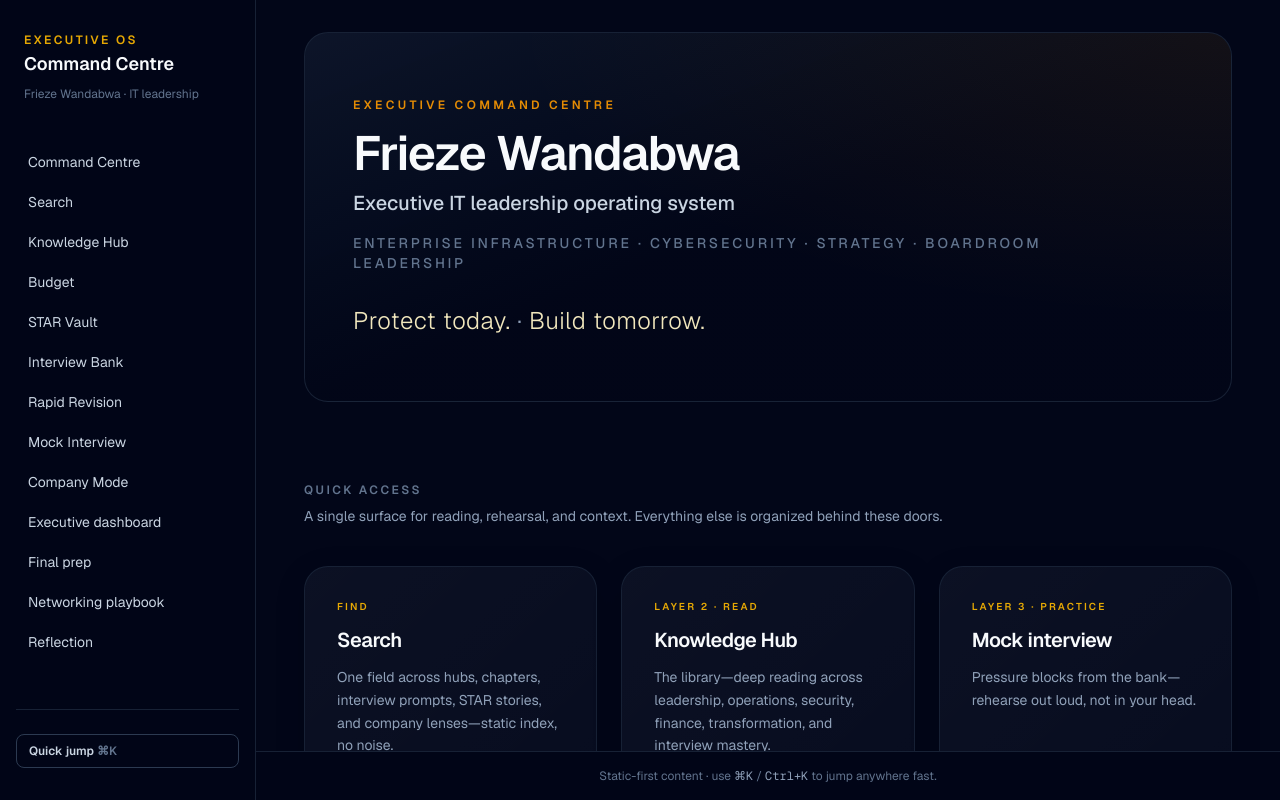
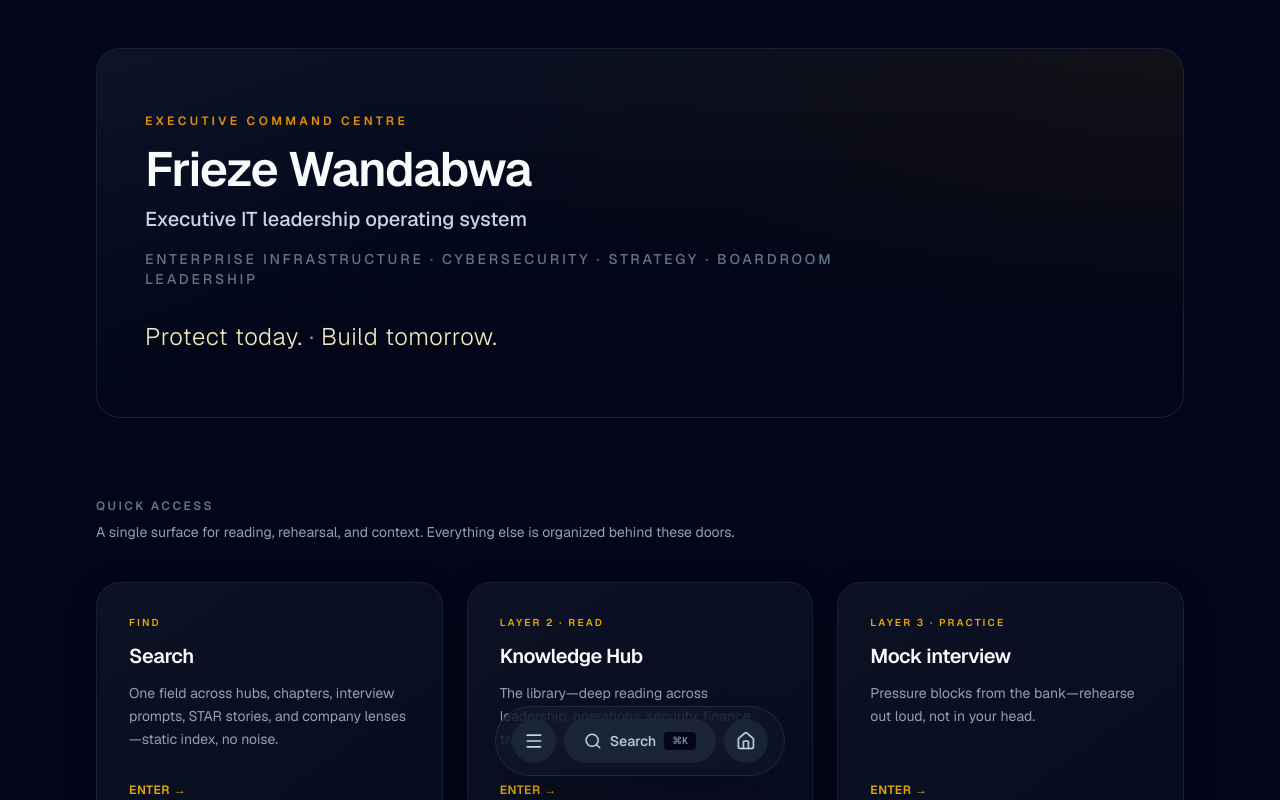
Before and after one commit to FRIEZEWANDABWA/jobrehersal, a Next.js app: page / in a window 1280 px wide. Built offline with nearby package versions, Linux system fonts and the light colour scheme.

Commit message:
feat: redesign layout with immersive zero-chrome floating dock

```diff
--- a/components/AppShell.tsx
+++ b/components/AppShell.tsx
@@ -1,11 +1,11 @@
 "use client";
 
-import Link from "next/link";
-import { useCallback, useEffect, useReducer } from "react";
+import { useCallback, useEffect, useReducer, useState } from "react";
 import { usePathname } from "next/navigation";
 import { AnimatePresence, motion } from "framer-motion";
 import { CommandPalette } from "@/components/CommandPalette";
-import { mainNav } from "@/lib/navigation";
+import { NavigationDrawer } from "@/components/NavigationDrawer";
+import { FloatingDock } from "@/components/FloatingDock";
 
 type PaletteState = { open: boolean; instanceKey: number };
 
@@ -32,18 +32,14 @@ export function AppShell({ children }: { children: React.ReactNode }) {
     open: false,
     instanceKey: 0,
   });
+  const [drawerOpen, setDrawerOpen] = useState(false);
 
-  const openPalette = useCallback(() => {
-    dispatchPalette({ type: "open" });
-  }, []);
+  const openPalette = useCallback(() => dispatchPalette({ type: "open" }), []);
+  const togglePalette = useCallback(() => dispatchPalette({ type: "toggle" }), []);
+  const closePalette = useCallback(() => dispatchPalette({ type: "close" }), []);
 
-  const togglePalette = useCallback(() => {
-    dispatchPalette({ type: "toggle" });
-  }, []);
-
-  const closePalette = useCallback(() => {
-    dispatchPalette({ type: "close" });
-  }, []);
+  const openDrawer = useCallback(() => setDrawerOpen(true), []);
+  const closeDrawer = useCallback(() => setDrawerOpen(false), []);
 
   useEffect(() => {
     const onKey = (e: KeyboardEvent) => {
@@ -63,81 +59,13 @@ export function AppShell({ children }: { children: React.ReactNode }) {
         onClose={closePalette}
         instanceKey={palette.instanceKey}
       />
-      <div className="flex h-dvh max-h-dvh min-h-0 w-full flex-1 overflow-hidden bg-slate-950 text-slate-100">
-        <aside className="hidden h-full min-h-0 w-64 shrink-0 flex-col overflow-y-auto overscroll-y-contain border-r border-slate-800/80 bg-slate-950/95 px-4 py-8 lg:flex">
-          <div className="px-2">
-            <Link href="/" className="block">
-              <p className="text-xs font-semibold uppercase tracking-[0.2em] text-amber-400/90">
-                Executive OS
-              </p>
-              <p className="mt-1 text-lg font-semibold leading-snug text-slate-50">
-                Command Centre
-              </p>
-              <p className="mt-2 text-xs leading-relaxed text-slate-500">
-                Frieze Wandabwa · IT leadership
-              </p>
-            </Link>
-          </div>
-          <nav className="mt-10 flex-1 space-y-1" aria-label="Primary">
-            {mainNav.map((item) => (
-              <Link
-                key={item.href}
-                href={item.href}
-                className="block rounded-lg px-3 py-2 text-sm text-slate-300 transition hover:bg-slate-800/80 hover:text-white"
+      <NavigationDrawer isOpen={drawerOpen} onClose={closeDrawer} />
+
+      <div className="flex h-dvh max-h-dvh min-h-0 w-full flex-col overflow-hidden bg-slate-950 text-slate-100 relative">
+        <main
+          id="main-scroll-container"
+          className="min-h-0 flex-1 overflow-y-auto overscroll-y-contain px-4 py-12 sm:px-8 lg:px-16 xl:px-24 mx-auto w-full max-w-7xl relative"
         >
-                {item.label}
-              </Link>
-            ))}
-          </nav>
-          <div className="mt-8 space-y-3 border-t border-slate-800/80 pt-6">
-            <button
-              type="button"
-              onClick={openPalette}
-              className="w-full rounded-lg border border-slate-700/90 px-3 py-2 text-left text-xs font-semibold text-slate-300 transition hover:border-amber-500/45 hover:text-white"
-            >
-              Quick jump <span className="text-slate-500">⌘K</span>
-            </button>
-          </div>
-        </aside>
-
-        <div className="flex min-h-0 min-w-0 flex-1 flex-col overflow-hidden relative">
-          <header className="shrink-0 border-b border-slate-800/80 bg-slate-950/95 px-4 py-4 backdrop-blur lg:hidden z-20 relative">
-            <div className="flex items-start justify-between gap-3">
-              <Link href="/" className="min-w-0">
-                <p className="truncate text-sm font-semibold text-slate-50">
-                  Command Centre
-                </p>
-                <p className="truncate text-xs text-slate-500">
-                  Executive IT leadership OS
-                </p>
-              </Link>
-              <div className="flex shrink-0 flex-col items-end gap-2">
-                <button
-                  type="button"
-                  onClick={openPalette}
-                  className="rounded-lg border border-slate-700/90 px-2.5 py-1.5 text-[11px] font-semibold text-slate-300 hover:border-amber-500/45 hover:text-white"
-                >
-                  ⌘K
-                </button>
-              </div>
-            </div>
-            <nav
-              className="mt-3 flex gap-2 overflow-x-auto pb-1 text-xs"
-              aria-label="Primary mobile"
-            >
-              {mainNav.map((item) => (
-                <Link
-                  key={item.href}
-                  href={item.href}
-                  className="shrink-0 rounded-full border border-slate-700/80 px-3 py-1 text-slate-200 hover:border-amber-500/50 hover:text-white"
-                >
-                  {item.label}
-                </Link>
-              ))}
-            </nav>
-          </header>
-
-          <main className="min-h-0 flex-1 overflow-y-auto overscroll-y-contain px-4 py-8 sm:px-8 lg:px-12 relative">
           <AnimatePresence mode="wait">
             <motion.div
               key={pathname}
@@ -145,20 +73,14 @@ export function AppShell({ children }: { children: React.ReactNode }) {
               animate={{ opacity: 1, y: 0 }}
               exit={{ opacity: 0, y: -8 }}
               transition={{ duration: 0.2, ease: "easeOut" }}
-                className="h-full"
+              className="h-full pb-32" // Padding bottom to avoid content hiding behind the dock
             >
               {children}
             </motion.div>
           </AnimatePresence>
         </main>
 
-          <footer className="shrink-0 border-t border-slate-800/80 bg-slate-950/95 px-4 py-4 text-center text-xs text-slate-500 sm:px-6 lg:px-12 z-20 relative">
-            Static-first content · use{" "}
-            <span className="font-mono text-slate-400">⌘K</span> /{" "}
-            <span className="font-mono text-slate-400">Ctrl+K</span> to jump anywhere
-            fast.
-          </footer>
-        </div>
+        <FloatingDock onOpenMenu={openDrawer} onOpenPalette={openPalette} />
       </div>
     </>
   );
--- /dev/null
+++ b/components/FloatingDock.tsx
@@ -0,0 +1,87 @@
+"use client";
+
+import { useEffect, useState } from "react";
+import Link from "next/link";
+import { motion, AnimatePresence } from "framer-motion";
+import { Menu, Search, Home } from "lucide-react";
+
+export function FloatingDock({
+  onOpenMenu,
+  onOpenPalette,
+}: {
+  onOpenMenu: () => void;
+  onOpenPalette: () => void;
+}) {
+  const [isVisible, setIsVisible] = useState(true);
+  const [lastScrollY, setLastScrollY] = useState(0);
+
+  useEffect(() => {
+    // We attach scroll listener to the main content div, not window,
+    // because AppShell overflow is handled internally.
+    const scrollContainer = document.getElementById("main-scroll-container");
+
+    if (!scrollContainer) return;
+
+    const handleScroll = () => {
+      const currentScrollY = scrollContainer.scrollTop;
+
+      if (currentScrollY < 50) {
+        setIsVisible(true);
+      } else if (currentScrollY > lastScrollY) {
+        // Scrolling down
+        setIsVisible(false);
+      } else {
+        // Scrolling up
+        setIsVisible(true);
+      }
+      setLastScrollY(currentScrollY);
+    };
+
+    scrollContainer.addEventListener("scroll", handleScroll, { passive: true });
+    return () => scrollContainer.removeEventListener("scroll", handleScroll);
+  }, [lastScrollY]);
+
+  return (
+    <AnimatePresence>
+      {isVisible && (
+        <motion.div
+          initial={{ y: 100, opacity: 0 }}
+          animate={{ y: 0, opacity: 1 }}
+          exit={{ y: 100, opacity: 0 }}
+          transition={{ type: "spring", stiffness: 300, damping: 25 }}
+          className="fixed bottom-6 left-1/2 z-30 -translate-x-1/2"
+        >
+          <div className="flex items-center gap-2 rounded-full border border-slate-700/50 bg-slate-900/60 px-4 py-3 shadow-2xl backdrop-blur-xl">
+            <button
+              onClick={onOpenMenu}
+              className="flex items-center justify-center rounded-full bg-slate-800/80 p-3 text-slate-300 transition-colors hover:bg-amber-500/20 hover:text-amber-400"
+              title="Menu"
+            >
+              <Menu size={20} />
+            </button>
+
+            <button
+              onClick={onOpenPalette}
+              className="flex items-center gap-2 rounded-full bg-slate-800/80 px-5 py-3 text-sm font-medium text-slate-300 transition-colors hover:bg-slate-700 hover:text-white"
+              title="Search"
+            >
+              <Search size={18} />
+              <span className="hidden sm:inline">Search</span>
+              <kbd className="hidden rounded bg-slate-950 px-2 py-0.5 font-mono text-[10px] text-slate-400 sm:inline">
+                ⌘K
+              </kbd>
+            </button>
+
+            <Link
+              href="/"
+              className="flex items-center justify-center rounded-full bg-slate-800/80 p-3 text-slate-300 transition-colors hover:bg-slate-700 hover:text-white"
+              title="Home"
+            >
+              <Home size={20} />
+            </Link>
+          </div>
+        </motion.div>
+      )}
+    </AnimatePresence>
+  );
+}
--- /dev/null
+++ b/components/NavigationDrawer.tsx
@@ -0,0 +1,86 @@
+"use client";
+
+import Link from "next/link";
+import { usePathname } from "next/navigation";
+import { motion, AnimatePresence } from "framer-motion";
+import { mainNav } from "@/lib/navigation";
+import { X } from "lucide-react";
+
+export function NavigationDrawer({
+  isOpen,
+  onClose,
+}: {
+  isOpen: boolean;
+  onClose: () => void;
+}) {
+  const pathname = usePathname();
+
+  return (
+    <AnimatePresence>
+      {isOpen && (
+        <>
+          {/* Backdrop */}
+          <motion.div
+            initial={{ opacity: 0 }}
+            animate={{ opacity: 1 }}
+            exit={{ opacity: 0 }}
+            transition={{ duration: 0.2 }}
+            onClick={onClose}
+            className="fixed inset-0 z-40 bg-slate-950/60 backdrop-blur-sm"
+          />
+
+          {/* Drawer */}
+          <motion.aside
+            initial={{ x: "-100%" }}
+            animate={{ x: 0 }}
+            exit={{ x: "-100%" }}
+            transition={{ type: "spring", damping: 25, stiffness: 200 }}
+            className="fixed inset-y-0 left-0 z-50 flex w-72 flex-col overflow-y-auto border-r border-slate-800/80 bg-slate-950/95 shadow-2xl"
+          >
+            <div className="flex items-center justify-between px-6 py-6 border-b border-slate-800/60">
+              <div>
+                <p className="text-[10px] font-semibold uppercase tracking-[0.2em] text-amber-400/90">
+                  Executive OS
+                </p>
+                <p className="mt-1 text-base font-semibold leading-snug text-slate-50">
+                  Command Centre
+                </p>
+              </div>
+              <button
+                onClick={onClose}
+                className="rounded-full p-2 text-slate-400 hover:bg-slate-800 hover:text-slate-100 transition-colors"
+              >
+                <X size={20} />
+              </button>
+            </div>
+
+            <nav className="flex-1 px-4 py-6 space-y-1">
+              {mainNav.map((item) => {
+                const isActive = pathname === item.href;
+                return (
+                  <Link
+                    key={item.href}
+                    href={item.href}
+                    onClick={onClose}
+                    className={`block rounded-xl px-4 py-3 text-sm font-medium transition-colors ${
+                      isActive
+                        ? "bg-amber-500/10 text-amber-400"
+                        : "text-slate-300 hover:bg-slate-800/50 hover:text-white"
+                    }`}
+                  >
+                    {item.label}
+                  </Link>
+                );
+              })}
+            </nav>
+
+            <div className="p-6 border-t border-slate-800/60 text-xs text-slate-500">
+              <p>Frieze Wandabwa</p>
+              <p className="mt-1">IT Leadership</p>
+            </div>
+          </motion.aside>
+        </>
+      )}
+    </AnimatePresence>
+  );
+}
```
Lines whose indentation alone changed are shown as unchanged.
